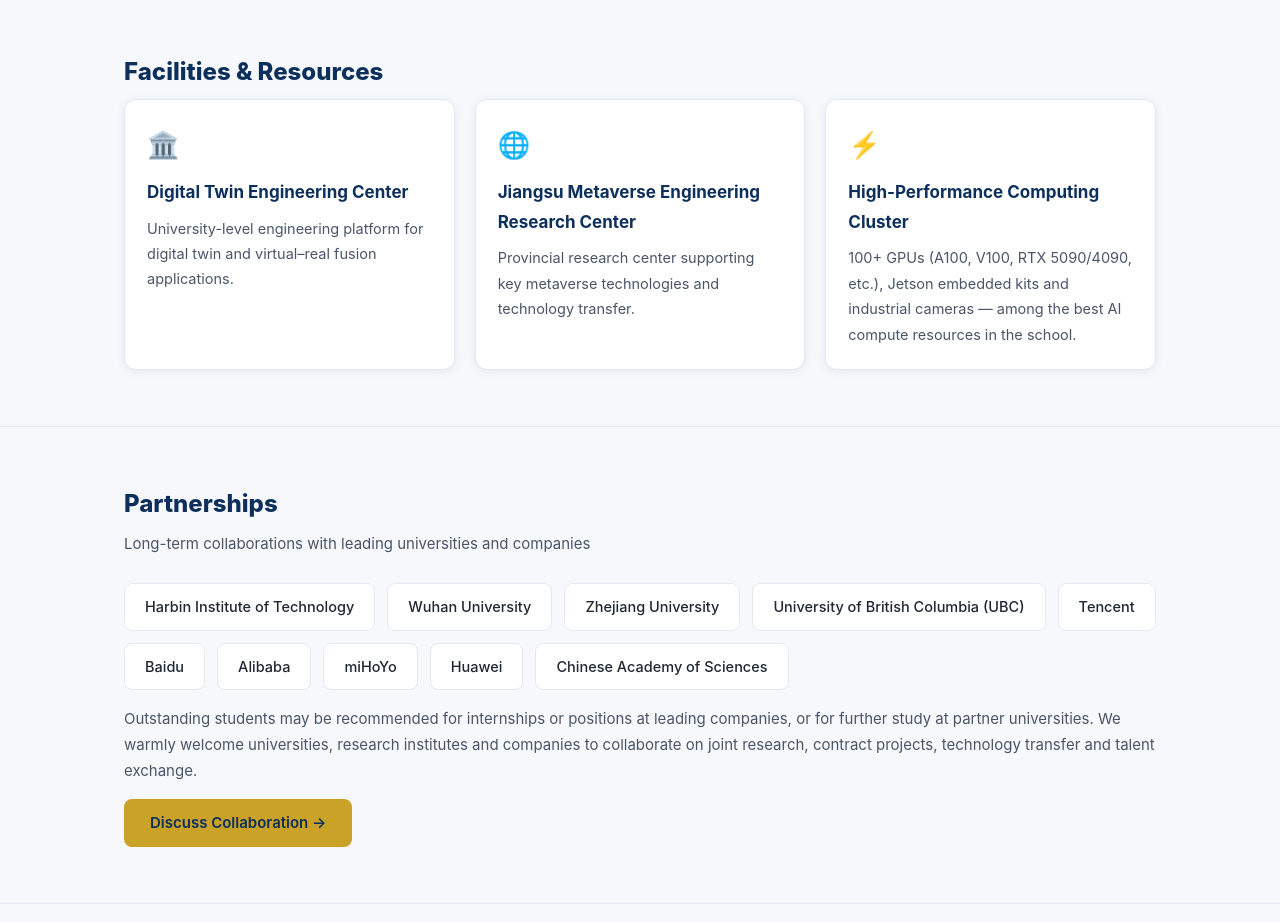
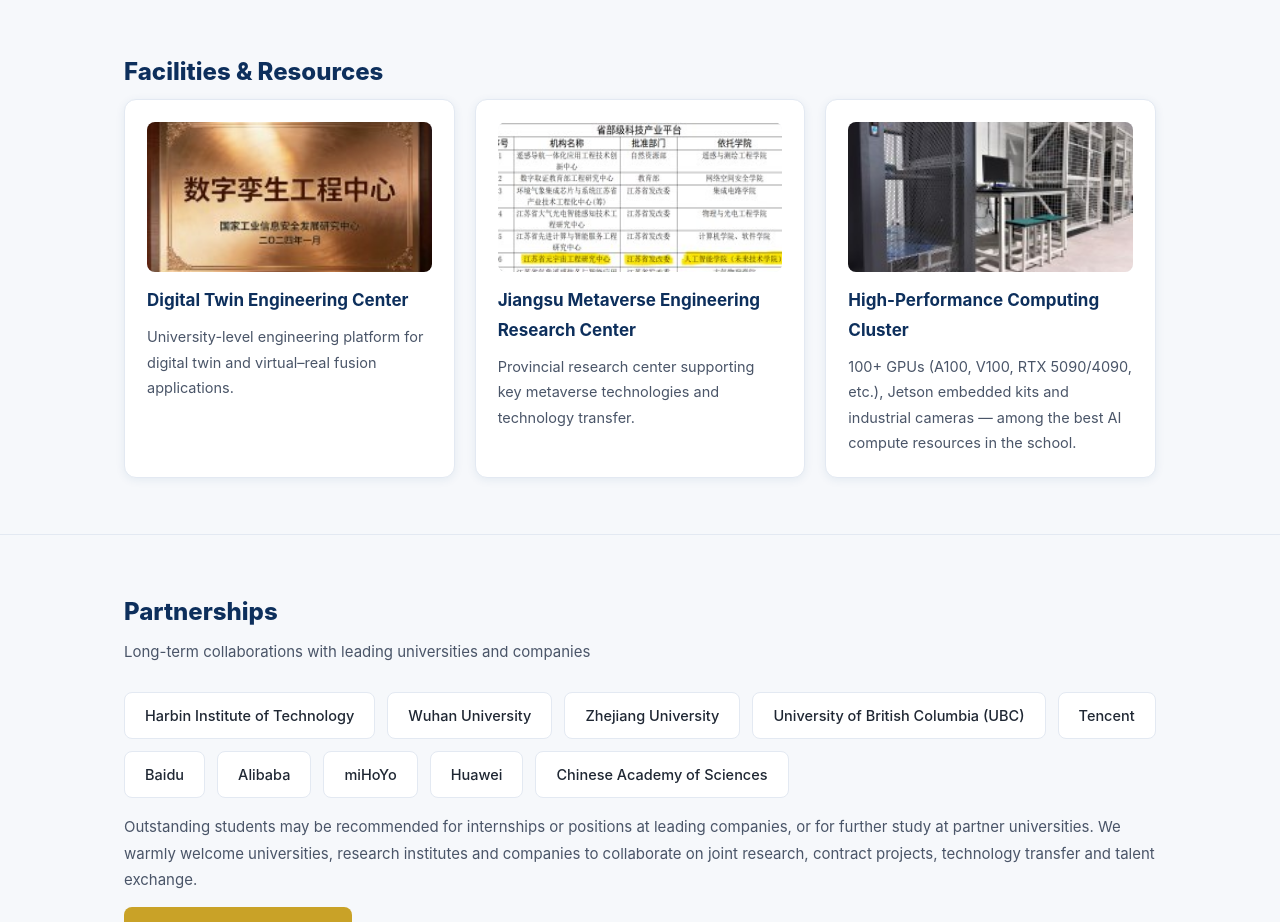
Before and after one commit to nuist-pgai-lab/nuist-pgai-lab.github.io, a plain HTML site: page en/index.html in a window 1280 px wide. Shown: the part 2340-3262 px from the top of the page. Drawn offline with Linux system fonts and the light colour scheme; some packages are replaced by stand-ins of ours; a script that the page names is missing.

Commit message:
Home: add facility photos to platform cards (zh/en)
- Digital Twin Center, Metaverse Center, computing cluster cards now
  show photos (converted from 资料 TIFFs) instead of emoji icons
- Source images are low-res (~206px wide); replace with higher-res
  originals when available
- Bump stylesheet cache-buster to v=20261120b

```diff
--- a/assets/css/style.css
+++ b/assets/css/style.css
@@ -173,6 +173,10 @@ section.block + section.block { border-top: 1px solid var(--line); }
 .card h3 { font-size: 17px; color: var(--blue-900); margin-bottom: 8px; }
 .card p { font-size: 14.5px; color: var(--ink-soft); }
 .card .icon { font-size: 26px; margin-bottom: 10px; }
+.card .card-photo {
+  width: 100%; height: 150px; object-fit: cover;
+  border-radius: 8px; margin-bottom: 14px; background: var(--bg);
+}
 
 /* ---------- Team ---------- */
 .team-grid { display: grid; grid-template-columns: repeat(4, 1fr); gap: 20px; }
--- a/en/index.html
+++ b/en/index.html
@@ -6,7 +6,7 @@
   <title>PGAI Lab · School of Artificial Intelligence (School of Future Technology), NUIST</title>
   <meta name="description" content="Perceptual and Generative AI Lab (PGAI Lab) at Nanjing University of Information Science and Technology: generative models, object detection, 2D/3D reconstruction, AI for weather and healthcare.">
   <link rel="icon" type="image/png" href="/assets/img/logo-square.png">
-  <link rel="stylesheet" href="/assets/css/style.css?v=20261120">
+  <link rel="stylesheet" href="/assets/css/style.css?v=20261120b">
 </head>
 <body>
 
@@ -154,17 +154,17 @@
     <h2 class="section-title">Facilities &amp; Resources</h2>
     <div class="card-grid">
       <div class="card">
-        <div class="icon">🏛️</div>
+        <img class="card-photo" src="/assets/img/facilities/digital-twin.jpg?v=20261120b" alt="Digital Twin Engineering Center">
         <h3>Digital Twin Engineering Center</h3>
         <p>University-level engineering platform for digital twin and virtual–real fusion applications.</p>
       </div>
       <div class="card">
-        <div class="icon">🌐</div>
+        <img class="card-photo" src="/assets/img/facilities/metaverse.jpg?v=20261120b" alt="Jiangsu Metaverse Engineering Research Center">
         <h3>Jiangsu Metaverse Engineering Research Center</h3>
         <p>Provincial research center supporting key metaverse technologies and technology transfer.</p>
       </div>
       <div class="card">
-        <div class="icon">⚡</div>
+        <img class="card-photo" src="/assets/img/facilities/computing.jpg?v=20261120b" alt="High-Performance Computing Cluster server room">
         <h3>High-Performance Computing Cluster</h3>
         <p>100+ GPUs (A100, V100, RTX 5090/4090, etc.), Jetson embedded kits and industrial cameras — among the best AI compute resources in the school.</p>
       </div>
```
Also changed, not shown: en/join.html (+1 -1 lines), en/people.html (+1 -1 lines), en/publications.html (+1 -1 lines), zh/index.html (+4 -4 lines), zh/join.html (+1 -1 lines), zh/people.html (+1 -1 lines), zh/publications.html (+1 -1 lines), assets/img/facilities/computing.jpg (added), assets/img/facilities/digital-twin.jpg (added), assets/img/facilities/metaverse.jpg (added).
